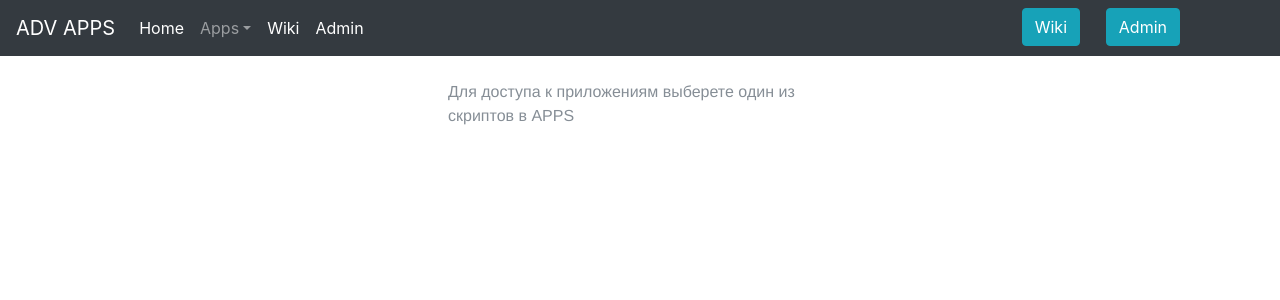
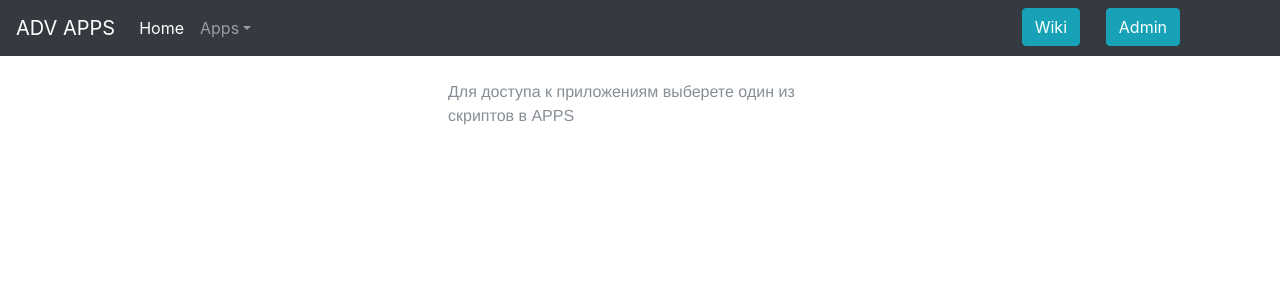
Before and after one commit to AdvDevBaf/ADVAPPS, a Django app: page / in a window 1280 px wide. Shown: the top 300 px of the page. Run offline with Django 3.2, Linux system fonts and the light colour scheme; some libraries are stand-ins or nearby versions.

Commit message:
some links was removed

```diff
--- a/BafosApp/templates/BafosApp/b.html
+++ b/BafosApp/templates/BafosApp/b.html
@@ -59,9 +59,7 @@
                 <a class="dropdown-item" href="#">И еще одна</a>
             </div>
           </li>
-                      <li class="nav-item active">
-            <a class="nav-link" href="/wiki">Wiki<span class="sr-only">(current)</span></a>
-          </li>
+
 
                   <form style="position: fixed; right: 200px;" class="input-bar-item" method="get" action="/wiki">
     <button class="btn btn-info space" type="submit" >Wiki</button>
@@ -69,9 +67,7 @@
              <form style="position: fixed; right: 100px;" class="input-bar-item" method="get" action="/admin">
     <button class="btn btn-info space" type="submit" >Admin</button>
 </form>
-                                  <li class="nav-item active">
-            <a class="nav-link" href="admin/">Admin<span class="sr-only">(current)</span></a>
-          </li>
+
         </ul>
       </div>
     </nav>
```
